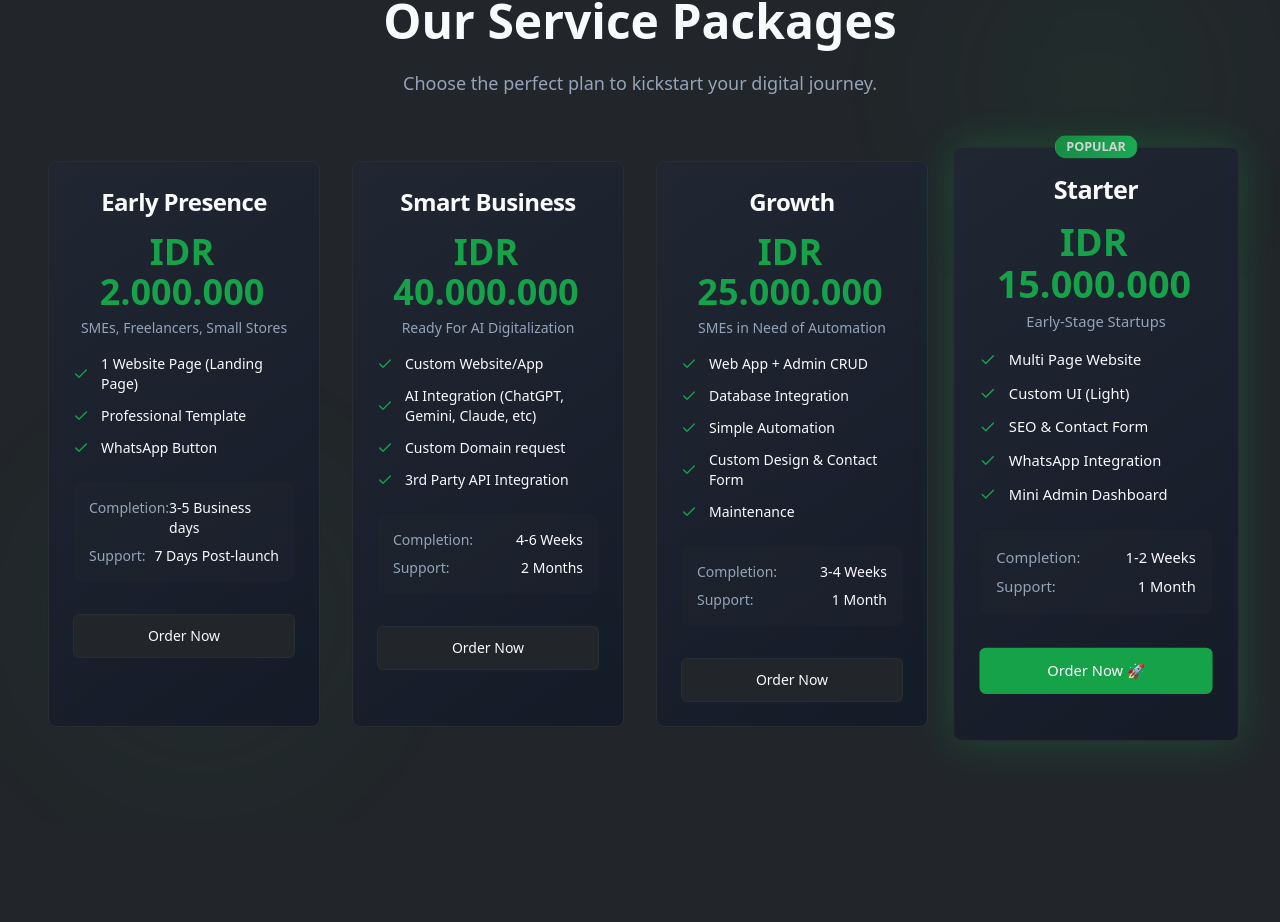
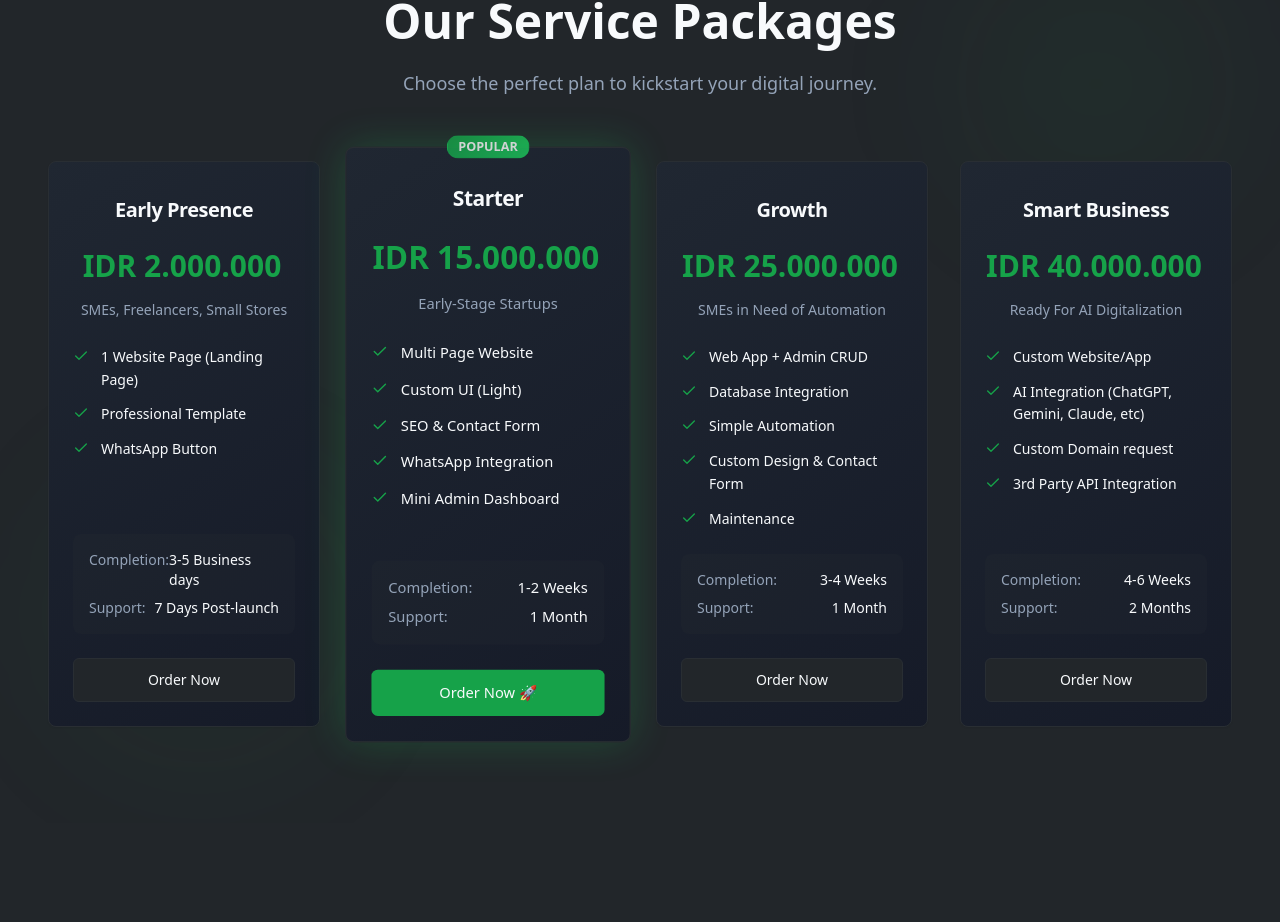
Before and after one commit to fakhrin31/zetta-ads, a React (Vite) app: page / in a window 1280 px wide. Shown: the part 2507-3429 px from the top of the page. Built offline with nearby package versions, Linux system fonts and the light colour scheme.

Commit message:
Update pricing card order and layout

```diff
--- a/src/components/PricingSection.tsx
+++ b/src/components/PricingSection.tsx
@@ -22,21 +22,22 @@ const PricingSection = () => {
       isPopular: false
     },
     {
-      name: "Smart Business",
-      price: "IDR 40.000.000",
+      name: "Starter",
+      price: "IDR 15.000.000",
       period: "",
-      description: "Ready For AI Digitalization",
+      description: "Early-Stage Startups",
       features: [
-        "Custom Website/App",
-        "AI Integration (ChatGPT, Gemini, Claude, etc)",
-        "Custom Domain request",
-        "3rd Party API Integration"
+        "Multi Page Website",
+        "Custom UI (Light)",
+        "SEO & Contact Form",
+        "WhatsApp Integration",
+        "Mini Admin Dashboard"
       ],
-      completion: "4-6 Weeks",
-      support: "2 Months",
+      completion: "1-2 Weeks",
+      support: "1 Month",
       buttonText: "Order Now",
-      variant: "outline" as const,
-      isPopular: false
+      variant: "default" as const,
+      isPopular: true
     },
     {
       name: "Growth",
@@ -57,22 +58,21 @@ const PricingSection = () => {
       isPopular: false
     },
     {
-      name: "Starter",
-      price: "IDR 15.000.000",
+      name: "Smart Business",
+      price: "IDR 40.000.000",
       period: "",
-      description: "Early-Stage Startups",
+      description: "Ready For AI Digitalization",
       features: [
-        "Multi Page Website",
-        "Custom UI (Light)",
-        "SEO & Contact Form",
-        "WhatsApp Integration",
-        "Mini Admin Dashboard"
+        "Custom Website/App",
+        "AI Integration (ChatGPT, Gemini, Claude, etc)",
+        "Custom Domain request",
+        "3rd Party API Integration"
       ],
-      completion: "1-2 Weeks",
-      support: "1 Month",
+      completion: "4-6 Weeks",
+      support: "2 Months",
       buttonText: "Order Now",
-      variant: "default" as const,
-      isPopular: true
+      variant: "outline" as const,
+      isPopular: false
     }
   ];
 
@@ -98,7 +98,7 @@ const PricingSection = () => {
           {pricingPlans.map((plan, index) => (
             <Card
               key={index}
-              className={`relative bg-card-gradient border-border hover:shadow-intense transition-bounce group ${
+              className={`relative bg-card-gradient border-border hover:shadow-intense transition-bounce group flex flex-col h-full ${
                 plan.isPopular ? 'ring-2 ring-primary shadow-glow scale-105' : 'hover:scale-102'
               }`}
             >
@@ -109,29 +109,29 @@ const PricingSection = () => {
               )}
 
               <CardHeader className="text-center pb-4">
-                <CardTitle className="text-2xl font-bold text-foreground mb-2">
+                <CardTitle className="text-xl font-bold text-foreground mb-2 min-h-[3rem] flex items-center justify-center">
                   {plan.name}
                 </CardTitle>
                 <div className="flex items-baseline justify-center mb-2">
-                  <span className="text-4xl font-bold text-primary">{plan.price}</span>
+                  <span className="text-3xl font-bold text-primary">{plan.price}</span>
                   <span className="text-muted-foreground ml-1">{plan.period}</span>
                 </div>
-                <p className="text-sm text-muted-foreground">
+                <p className="text-sm text-muted-foreground min-h-[2.5rem] flex items-center justify-center">
                   {plan.description}
                 </p>
               </CardHeader>
 
-              <CardContent className="pt-0">
-                <ul className="space-y-3 mb-6">
+              <CardContent className="pt-0 flex flex-col flex-grow">
+                <ul className="space-y-3 mb-6 flex-grow min-h-[10rem]">
                   {plan.features.map((feature, featureIndex) => (
-                    <li key={featureIndex} className="flex items-center text-sm">
-                      <Check className="h-4 w-4 text-primary mr-3 flex-shrink-0" />
-                      <span className="text-foreground">{feature}</span>
+                    <li key={featureIndex} className="flex items-start text-sm">
+                      <Check className="h-4 w-4 text-primary mr-3 flex-shrink-0 mt-0.5" />
+                      <span className="text-foreground leading-relaxed">{feature}</span>
                     </li>
                   ))}
                 </ul>
 
-                <div className="space-y-2 mb-8 p-4 bg-secondary/20 rounded-lg">
+                <div className="space-y-2 mb-6 p-4 bg-secondary/20 rounded-lg">
                   <div className="flex justify-between text-sm">
                     <span className="text-muted-foreground">Completion:</span>
                     <span className="text-foreground font-medium">{plan.completion}</span>
@@ -143,7 +143,7 @@ const PricingSection = () => {
                 </div>
 
                 <Button
-                  className={`w-full transition-all ${plan.isPopular ? 'bg-primary hover:bg-primary/90' : ''}`}
+                  className={`w-full transition-all mt-auto ${plan.isPopular ? 'bg-primary hover:bg-primary/90' : ''}`}
                   variant={plan.isPopular ? "default" : plan.variant}
                   size="lg"
                 >
```
